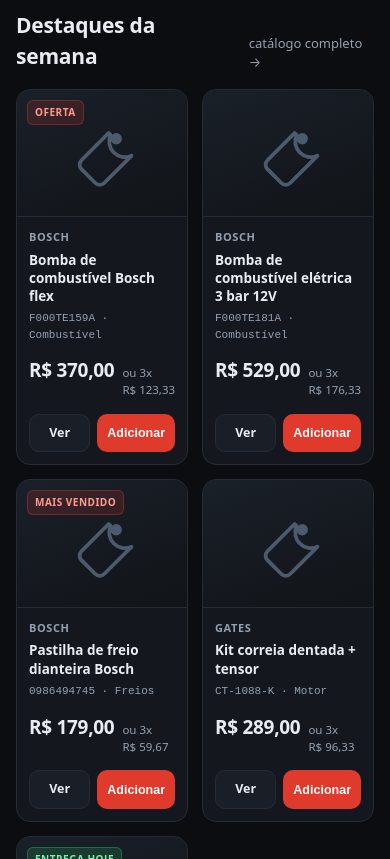
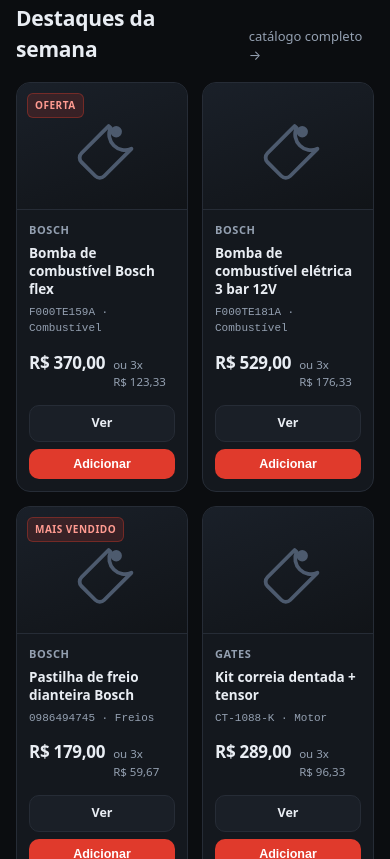
Before and after one commit to FelipeFeerreira/auto-pecas-ferreira, a plain HTML site: page index.html in a window 390 px wide. Shown: the part 1141-2000 px from the top of the page. Drawn offline with Linux system fonts and the light colour scheme.

Commit message:
Ajuste dos botoes no celular estreito
Co-authored-by: OpenBot <335604065+openbotgit[bot]@users.noreply.github.com>

```diff
--- a/assets/style.css
+++ b/assets/style.css
@@ -160,3 +160,11 @@ footer.site a:hover{color:var(--txt)}
 .toast{position:fixed;left:50%;bottom:26px;transform:translateX(-50%) translateY(20px);background:var(--panel2);border:1px solid var(--line);border-radius:10px;padding:11px 18px;font-size:13px;opacity:0;transition:.22s;z-index:80;pointer-events:none}
 .toast.on{opacity:1;transform:translateX(-50%)}
 .empty{padding:70px 0;text-align:center;color:var(--muted);font-size:14px}
+
+/* ajustes de celular estreito */
+@media(max-width:430px){
+  .pcard .actions{flex-direction:column}
+  .pcard .actions .btn{width:100%;padding:8px 6px}
+  .pcard .pr b{font-size:17px}
+  .hero h1{font-size:24px}
+}
```
